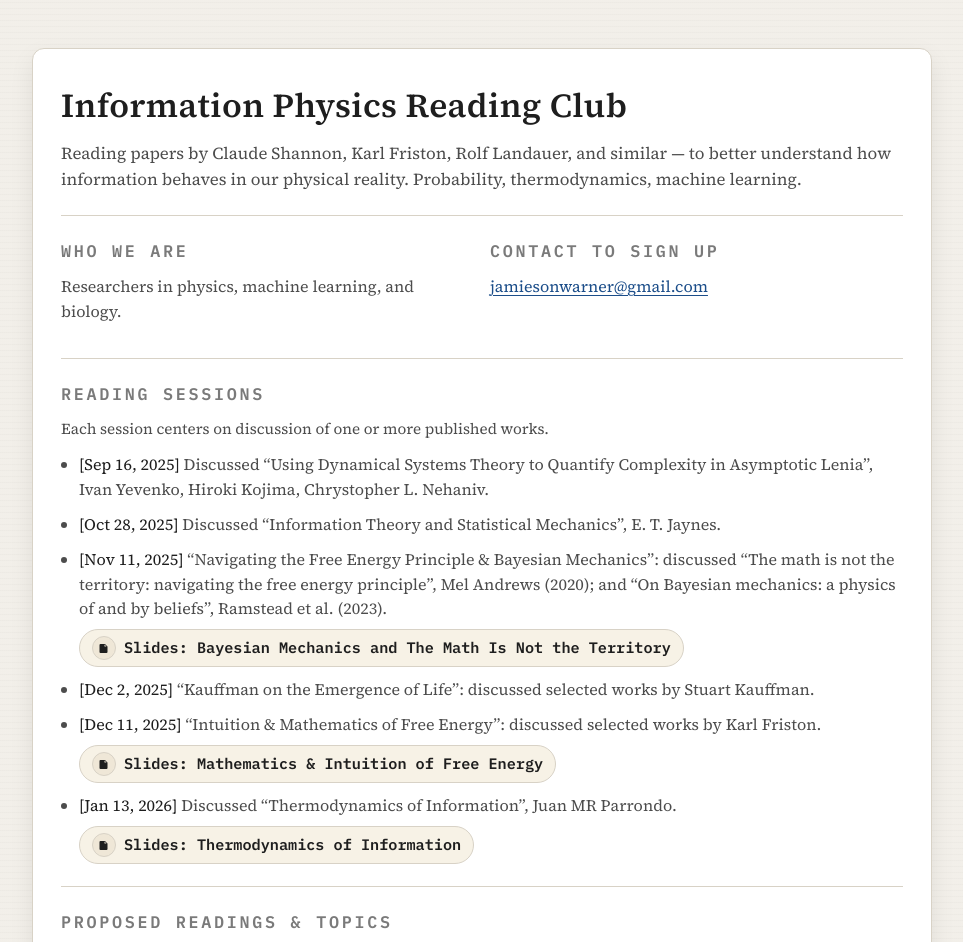
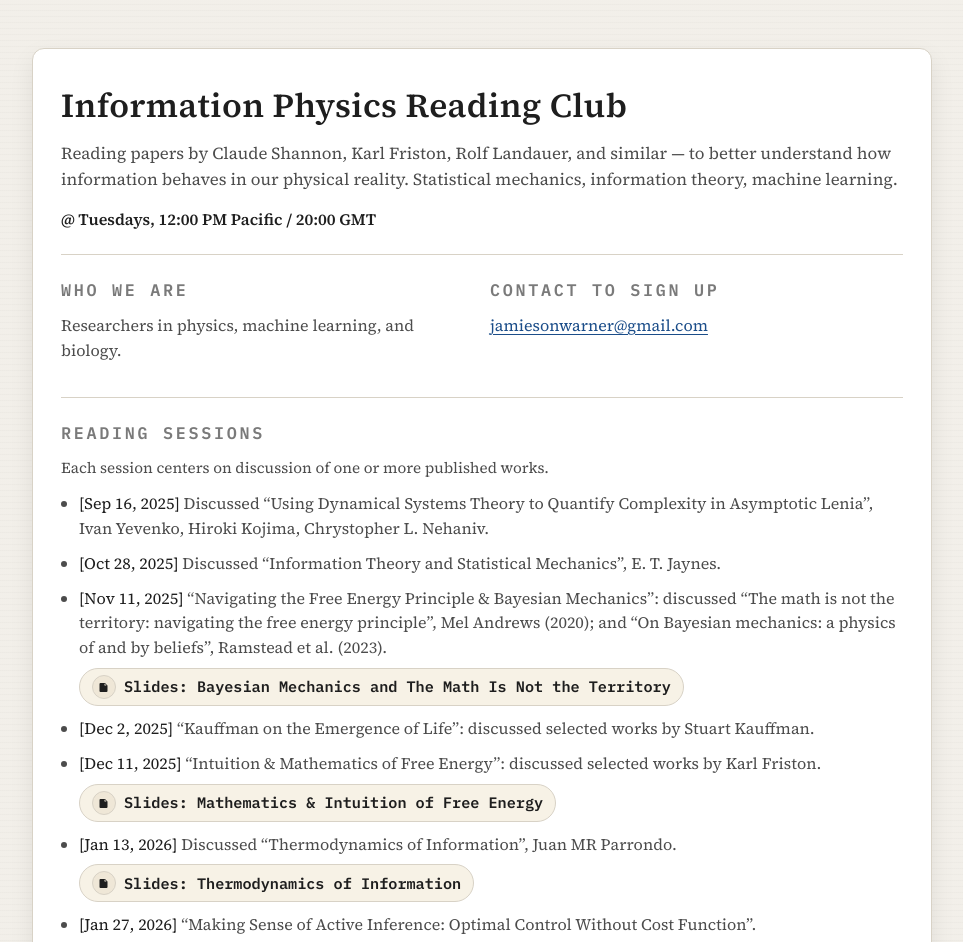
Before and after one commit to information-physics-reading-club/information-physics-reading-club.github.io, a plain HTML site: page index.html in a window 1280 px wide. Shown: the top 942 px of the page, without its empty margins (158-1121 px from the left). Drawn offline with Linux system fonts and the light colour scheme.

Commit message:
website update

```diff
--- a/index.html
+++ b/index.html
@@ -67,6 +67,12 @@
       margin: 0;
       color: var(--muted);
       font-size: 1.05rem;
+    }
+
+    header .meeting-time {
+      margin: 14px 0 0 0;
+      color: var(--text);
+      font-size: 1rem;
     }
 
     hr {
@@ -207,8 +213,9 @@
         <p>
           Reading papers by Claude Shannon, Karl Friston, Rolf Landauer, and similar —
           to better understand how information behaves in our physical reality.
-          Probability, thermodynamics, machine learning.
+          Statistical mechanics, information theory, machine learning.
         </p>
+        <p class="meeting-time"><strong>@ Tuesdays, 12:00 PM Pacific / 20:00 GMT</strong></p>
       </header>
 
       <hr />
@@ -302,6 +309,11 @@
             </div>
           </li>
 
+          <li>
+            <span class="session-title">[Jan 27, 2026]</span>
+            “Making Sense of Active Inference: Optimal Control Without Cost Function”.
+          </li>
+
         </ul>
       </section>
 
```
